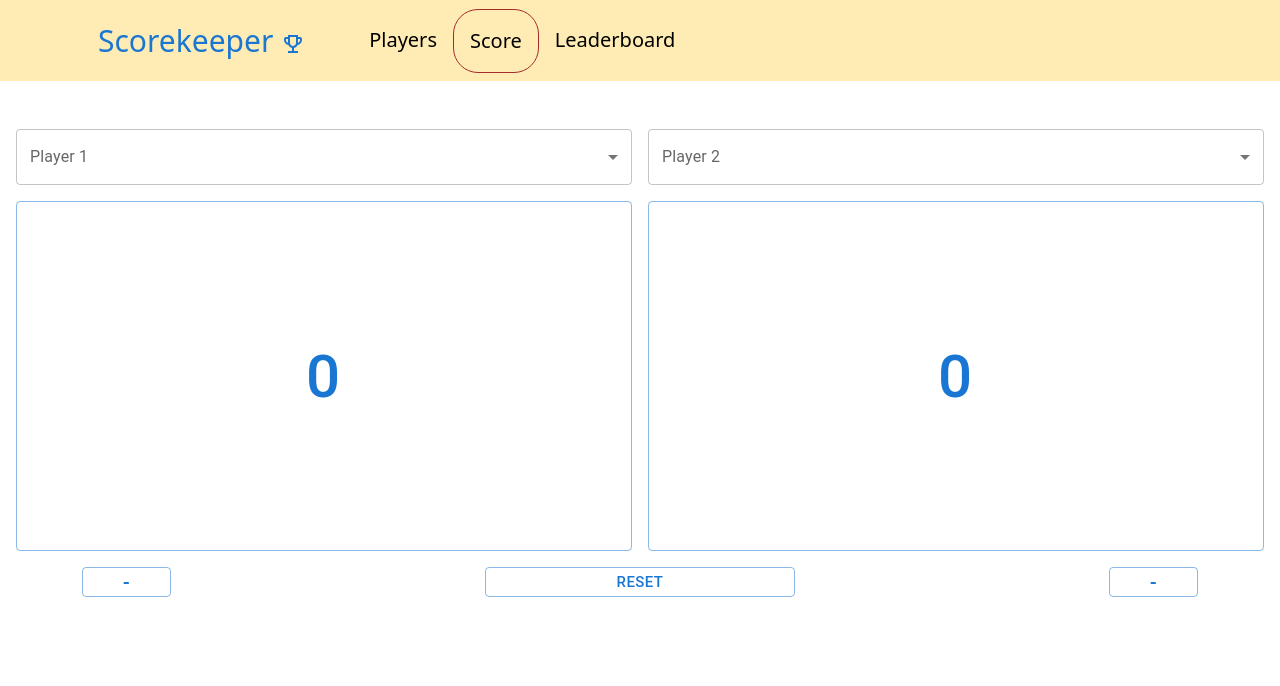
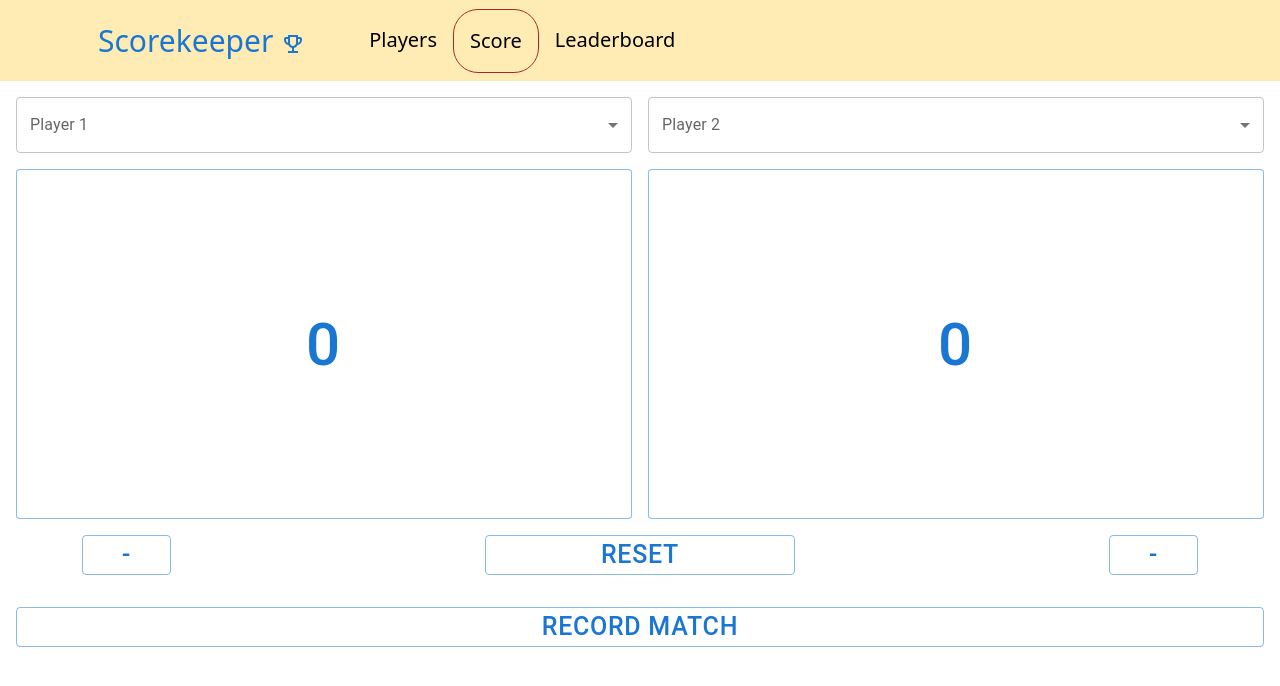
Before and after one commit to adeziio/scorekeeper, a React (Create React App) app: page / in a window 1280 px wide. Both pictures are taken after a click on the button "Score". Shown: the top 686 px of the page. Built offline with nearby package versions, Linux system fonts and the light colour scheme.

Commit message:
added leaderboard, complete scoring system

```diff
--- a/src/components/css/style.css
+++ b/src/components/css/style.css
@@ -38,7 +38,7 @@
 }
 
 .score-container {
-    margin-top: 3rem;
+    margin-top: 1rem;
 }
 
 .score-choice-increment {
@@ -49,20 +49,36 @@
     margin-top: 1rem !important;
 }
 
+.score-choice-increment.winning {
+    background-color: lightgreen;
+}
+
+.score-choice-increment.neutral {
+    background-color: white;
+}
+
 .score-choice-decrement {
-    font-size: 20px !important;
+    font-size: 25px !important;
     padding: 15px;
-    height: 30px;
+    height: 40px;
     width: 40%;
     margin-top: 1rem !important;
 }
 
 .score-choice-reset {
-    font-size: 15px !important;
+    font-size: 25px !important;
     padding: 15px;
-    height: 30px;
+    height: 40px;
     width: 40%;
     margin-top: 1rem !important;
+}
+
+.score-choice-record {
+    font-size: 25px !important;
+    padding: 15px;
+    height: 40px;
+    width: 100%;
+    margin-top: 2rem !important;
 }
 
 .center {
@@ -95,3 +111,34 @@
 .playerlist-container {
     margin: 2rem;
 }
+
+.leaderboard-container {
+    margin: 1rem;
+}
+
+.leaderboard-header {
+    font-size: 30px;
+}
+
+.trophy {
+    margin-right: 1rem;
+}
+
+.trophy-first {
+    color: gold;
+}
+
+.trophy-second {
+    color: silver;
+}
+
+.trophy-third {
+    color: orange;
+}
+
+.leaderboard-expand-item {
+    float: left;
+    display: block;
+    position: relative;
+    clear: both;
+}
--- a/src/components/layout/Main.js
+++ b/src/components/layout/Main.js
@@ -43,18 +43,52 @@ export default class Main extends Component {
         })
     }
 
+    recordMatch = () => {
+        const { players, playerPair } = this.state;
+        players.forEach((player) => {
+            playerPair.dateTime = new Date().toLocaleString('en-US', { hour: 'numeric', minute: 'numeric', hour12: true });;;
+            if (player.name === playerPair.player1.name) {
+                player.matches.push(playerPair);
+                if (playerPair.player1.score > playerPair.player2.score) {
+                    player.matches_won += 1;
+                }
+                if (playerPair.player1.score < playerPair.player2.score) {
+                    player.matches_lost += 1;
+                }
+            }
+            if (player.name === playerPair.player2.name) {
+                player.matches.push(playerPair);
+                if (playerPair.player2.score > playerPair.player1.score) {
+                    player.matches_won += 1;
+                }
+                if (playerPair.player2.score < playerPair.player1.score) {
+                    player.matches_lost += 1;
+                }
+            }
+        })
+        players.sort((a, b) => {
+            if (a.matches_won > b.matches_won) {
+                return -1;
+            }
+            if (a.matches_won < b.matches_won) {
+                return 1;
+            }
+            return 0;
+
+        })
+    }
+
     render() {
         const { currentPage, players, playerPair } = this.state;
-        console.log(this.state)
 
         return (
             <>
                 <NavBar currentPage={currentPage} setCurrentPage={this.setCurrentPage} />
                 <div className="main-container">
                     {currentPage === "home" ? <HomePage currentPage={currentPage} setCurrentPage={this.setCurrentPage} /> : null}
-                    {currentPage === "score" ? <ScorePage players={players} playerPair={playerPair} setPlayerPair={this.setPlayerPair} /> : null}
+                    {currentPage === "score" ? <ScorePage players={players} playerPair={playerPair} setPlayerPair={this.setPlayerPair} recordMatch={this.recordMatch} /> : null}
                     {currentPage === "player" ? <PlayerPage players={players} setPlayers={this.setPlayers} /> : null}
-                    {currentPage === "leaderboard" ? <LeaderBoardPage /> : null}
+                    {currentPage === "leaderboard" ? <LeaderBoardPage players={players} /> : null}
                 </div>
             </>
         )
--- a/src/components/layout/PlayerPage.js
+++ b/src/components/layout/PlayerPage.js
@@ -43,7 +43,9 @@ export default class PlayerPage extends Component {
                     ...prevState.players,
                     {
                         "name": this.state.input,
-                        "matches_won": 0
+                        "matches": [],
+                        "matches_won": 0,
+                        "matches_lost": 0
                     }
                 ],
                 error: false
@@ -69,7 +71,6 @@ export default class PlayerPage extends Component {
 
     render() {
         const { input, players, error } = this.state;
-
         const Item = styled(Paper)(({ theme }) => ({
             ...theme.typography.body2,
             padding: theme.spacing(1),
@@ -87,9 +88,7 @@ export default class PlayerPage extends Component {
                         <Stack direction="column" spacing={3}>
                             {players.map((player, index) => {
                                 return (
-                                    <>
-                                        <Item key={index}>{player.name} <Button className="remove-player-bttn" variant="contained" onClick={() => { this.removePlayer(player.name) }}>Remove</Button></Item>
-                                    </>
+                                    <Item key={`${player.name}-${index}`}>{player.name} <Button className="remove-player-bttn" variant="contained" onClick={() => { this.removePlayer(player.name) }}>Remove</Button></Item>
                                 )
                             })}
                         </Stack>
--- a/src/components/layout/ScorePage.js
+++ b/src/components/layout/ScorePage.js
@@ -17,22 +17,34 @@ export default class ScorePage extends Component {
         }
     };
 
-    changePlayer1 = (e) => {
+    changePlayer1Name = (e) => {
+        if (e.target.value !== this.state.player2.name) {
             this.setState({
                 player1: {
+                    "name": e.target.value,
+                    "score": 0
+                },
+                player2: {
+                    "name": this.state.player2.name,
+                    "score": 0
+                }
+            }, () => { this.updatePlayerPair() })
+        }
+    }
+
+    changePlayer2Name = (e) => {
+        if (e.target.value !== this.state.player1.name) {
+            this.setState({
+                player1: {
+                    "name": this.state.player1.name,
+                    "score": 0
+                },
+                player2: {
                     "name": e.target.value,
                     "score": 0
                 }
             }, () => { this.updatePlayerPair() })
         }
-
-    changePlayer2 = (e) => {
-        this.setState({
-            player2: {
-                "name": e.target.value,
-                "score": 0
-            }
-        }, () => { this.updatePlayerPair() })
     }
 
     updatePlayerPair = () => {
@@ -43,6 +55,7 @@ export default class ScorePage extends Component {
     }
 
     incrementPlayer1Score = () => {
+        if (this.state.player1.name !== "" && this.state.player2.name !== "") {
             this.setState(prevState => ({
                 player1: {
                     "name": prevState.player1.name,
@@ -50,8 +63,10 @@ export default class ScorePage extends Component {
                 }
             }), () => { this.updatePlayerPair() });
         }
+    }
 
     incrementPlayer2Score = () => {
+        if (this.state.player1.name !== "" && this.state.player2.name !== "") {
             this.setState(prevState => ({
                 player2: {
                     "name": prevState.player2.name,
@@ -59,8 +74,10 @@ export default class ScorePage extends Component {
                 }
             }), () => { this.updatePlayerPair() });
         }
+    }
 
     decrementPlayer1Score = () => {
+        if (this.state.player1.name !== "" && this.state.player2.name !== "" && this.state.player1.score !== 0) {
             this.setState(prevState => ({
                 player1: {
                     "name": prevState.player1.name,
@@ -68,8 +85,10 @@ export default class ScorePage extends Component {
                 }
             }), () => { this.updatePlayerPair() });
         }
+    }
 
     decrementPlayer2Score = () => {
+        if (this.state.player1.name !== "" && this.state.player2.name !== "" && this.state.player2.score !== 0) {
             this.setState(prevState => ({
                 player2: {
                     "name": prevState.player2.name,
@@ -77,8 +96,10 @@ export default class ScorePage extends Component {
                 }
             }), () => { this.updatePlayerPair() });
         }
+    }
 
     resetPlayersScore = () => {
+        if (this.state.player1.name !== "" && this.state.player2.name !== "" && (this.state.player1.score !== 0 || this.state.player2.score !== 0)) {
             this.setState(prevState => ({
                 player1: {
                     "name": prevState.player1.name,
@@ -89,6 +110,40 @@ export default class ScorePage extends Component {
                     "score": 0
                 }
             }), () => { this.updatePlayerPair() });
+        }
+    }
+
+    resetAllFields = () => {
+        if (this.state.player1.name !== "" && this.state.player2.name !== "" && (this.state.player1.score !== 0 || this.state.player2.score !== 0)) {
+            this.setState({
+                player1: {
+                    "name": "",
+                    "score": 0
+                },
+                player2: {
+                    "name": "",
+                    "score": 0
+                }
+            }, () => { this.updatePlayerPair() });
+        }
+    }
+
+    recordMatch = () => {
+        if (this.state.player1.name !== "" && this.state.player2.name !== "" && (this.state.player1.score !== 0 || this.state.player2.score !== 0)) {
+            this.setState({
+                player1: {
+                    "name": "",
+                    "score": 0
+                },
+                player2: {
+                    "name": "",
+                    "score": 0
+                }
+            })
+            this.updatePlayerPair();
+            this.props.recordMatch();
+            this.resetAllFields();
+        }
     }
 
     render() {
@@ -104,7 +159,7 @@ export default class ScorePage extends Component {
                                 <Select
                                     value={playerPair.player1.name}
                                     label="Player 1"
-                                    onChange={this.changePlayer1}
+                                    onChange={this.changePlayer1Name}
                                 >
                                     {
                                         players.map((player, index) => {
@@ -127,7 +182,7 @@ export default class ScorePage extends Component {
                                 <Select
                                     value={playerPair.player2.name}
                                     label="Player 2"
-                                    onChange={this.changePlayer2}
+                                    onChange={this.changePlayer2Name}
                                 >
                                     {
                                         players.map((player, index) => {
@@ -149,10 +204,10 @@ export default class ScorePage extends Component {
                 <Box sx={{ flexGrow: 1 }} >
                     <Grid container spacing={2} columns={16}>
                         <Grid item xs={8}>
-                            <Button variant="outlined" className="score-choice-increment" onClick={this.incrementPlayer1Score}>{playerPair.player1.score}</Button>
+                            <Button variant="outlined" className={`score-choice-increment ${playerPair.player1.score > playerPair.player2.score ? "winning" : "neutral"}`} onClick={this.incrementPlayer1Score}>{playerPair.player1.score}</Button>
                         </Grid>
                         <Grid item xs={8}>
-                            <Button variant="outlined" className="score-choice-increment" onClick={this.incrementPlayer2Score}>{playerPair.player2.score}</Button>
+                            <Button variant="outlined" className={`score-choice-increment ${playerPair.player2.score > playerPair.player1.score ? "winning" : "neutral"}`} onClick={this.incrementPlayer2Score}>{playerPair.player2.score}</Button>
                         </Grid>
                     </Grid>
                 </Box>
@@ -169,6 +224,13 @@ export default class ScorePage extends Component {
                         </Grid>
                     </Grid>
                 </Box>
+                <Box sx={{ flexGrow: 1 }} >
+                    <Grid container spacing={2} columns={16}>
+                        <Grid item xs={16}>
+                            <Button variant="outlined" className="score-choice-record" onClick={this.recordMatch}>{"Record Match"}</Button>
+                        </Grid>
+                    </Grid>
+                </Box>
             </>
         )
     }
```
Also changed, not shown: src/components/layout/LeaderBoardPage.js (+66 -1 lines). Lines whose indentation alone changed are shown as unchanged.
